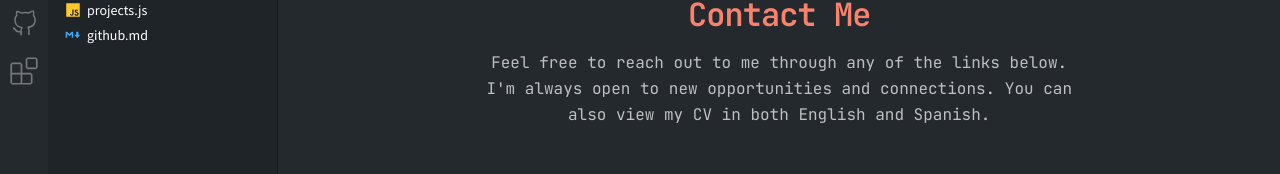
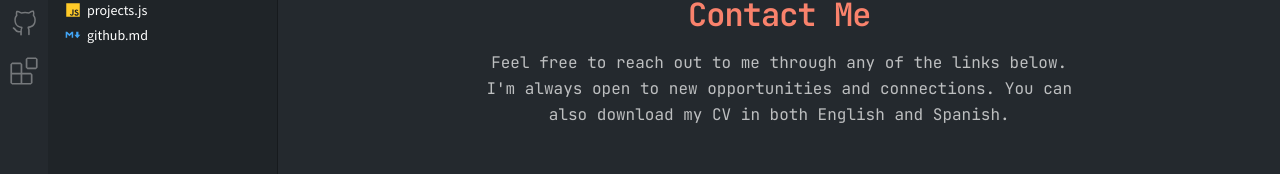
Before and after one commit to laurahoyos1097/my-portfolio, a Next.js app: page /contact in a window 1280 px wide. Shown: the part 175-349 px from the top of the page. Built offline with nearby package versions, Linux system fonts and the light colour scheme.

Commit message:
CV update

```diff
--- a/app/contact/page.tsx
+++ b/app/contact/page.tsx
@@ -13,7 +13,7 @@ const ContactPage = () => {
     <div className={styles.layout}>
       <h1 className={styles.pageTitle}>Contact Me</h1>
       <p className={styles.pageSubtitle}>
-        Feel free to reach out to me through any of the links below. I&apos;m always open to new opportunities and connections. You can also view my CV in both English and Spanish.
+        Feel free to reach out to me through any of the links below. I&apos;m always open to new opportunities and connections. You can also download my CV in both English and Spanish.
       </p>
       <div className={styles.container}>
         <div className={styles.contactContainer}>
--- a/components/ContactCode.tsx
+++ b/components/ContactCode.tsx
@@ -42,7 +42,12 @@ const ContactCode = () => {
       {cvs.map((cv) => (
         <p className={styles.line} key={cv.id}>
           &nbsp;&nbsp;&nbsp;{cv.id}:{' '}
-          <a href={cv.href} target="_blank" rel="noopener noreferrer">
+          <a
+            href={cv.href}
+            download
+            target="_blank"
+            rel="noopener noreferrer"
+          >
             {cv.handle}
           </a>
           ;
```
